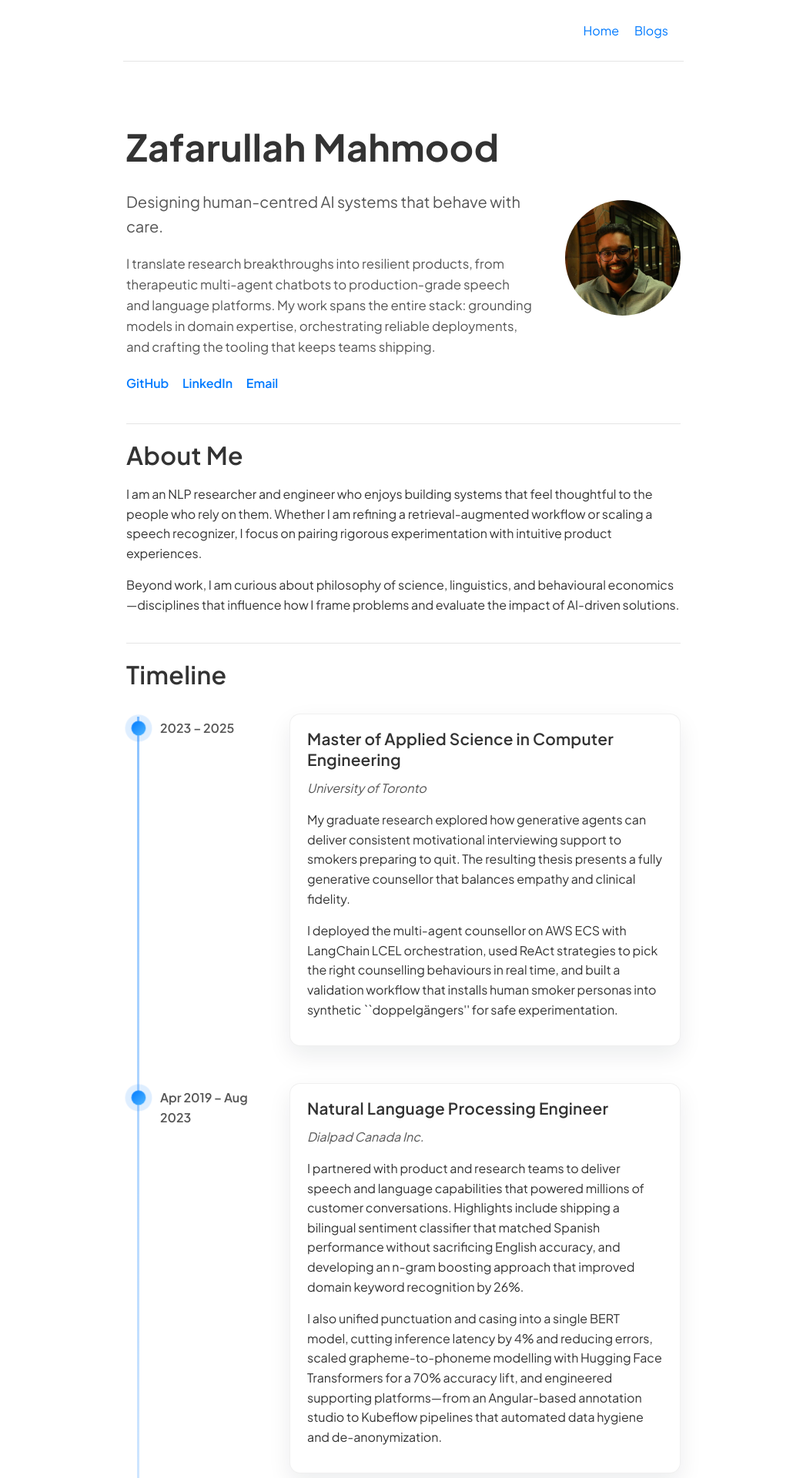
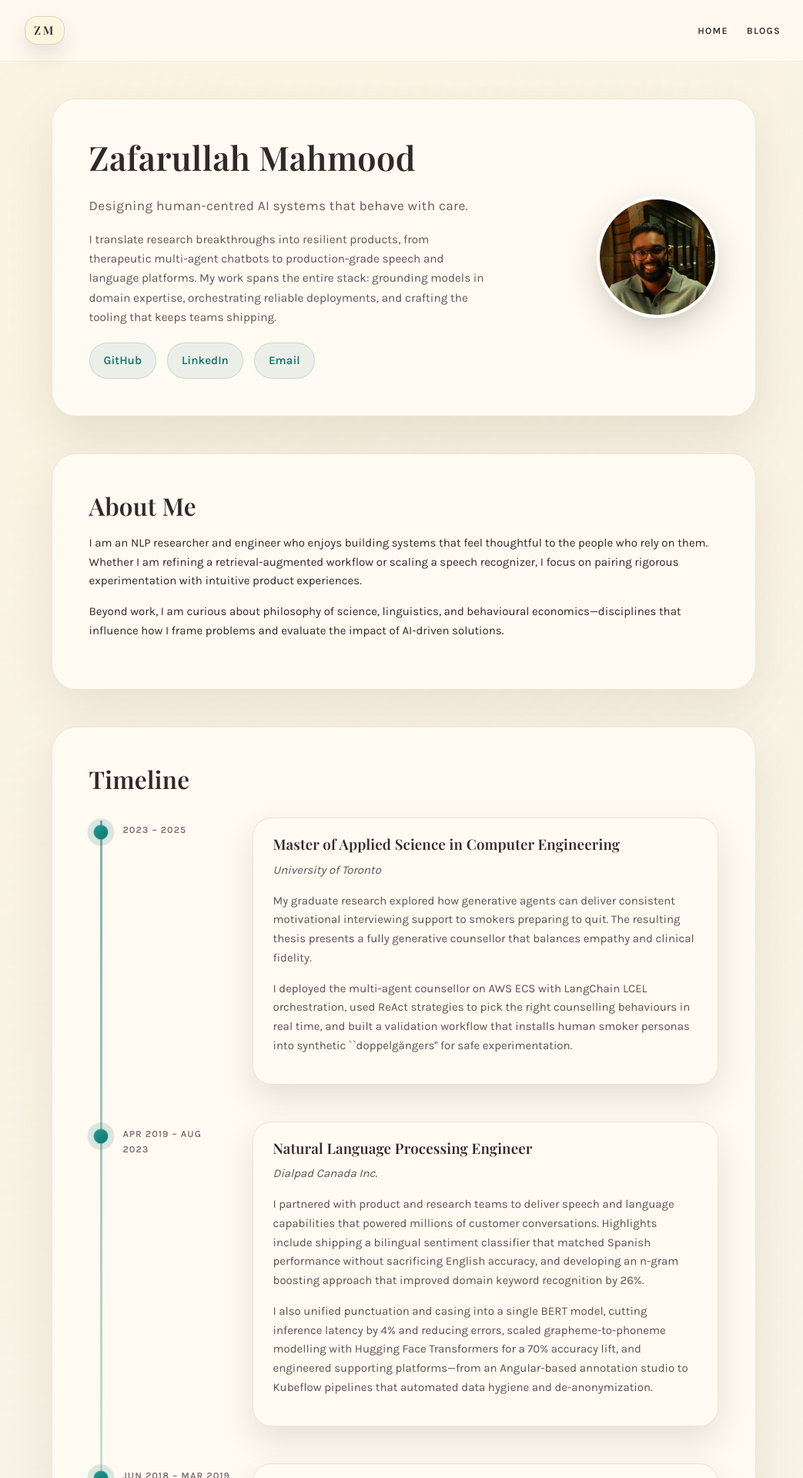
Before and after one commit to zaffnet/zaffnet.github.io, a Jekyll site: the page built from index.html, in a window 1280 px wide. Shown: the top 1920 px of the page at 77% size, without its empty margins (116-1159 px from the left). Built offline with Jekyll 4.4.1, drawn with Linux system fonts in a browser that asks for light colours.

Commit message:
Refresh typography and layout styling

```diff
--- a/_layouts/default.html
+++ b/_layouts/default.html
@@ -8,13 +8,13 @@
   <link rel="stylesheet" href="{{ "/assets/css/syntax.css" | relative_url }}">
   <link rel="preconnect" href="https://fonts.googleapis.com">
   <link rel="preconnect" href="https://fonts.gstatic.com" crossorigin>
-  <link href="https://fonts.googleapis.com/css2?family=Plus+Jakarta+Sans:wght@300;400;500;600;700&display=swap" rel="stylesheet">
+  <link href="https://fonts.googleapis.com/css2?family=Karla:wght@400;500;600;700&family=Playfair+Display:wght@600;700&display=swap" rel="stylesheet">
   <link rel="icon" type="image/svg+xml" href="{{ "/assets/favicon.svg" | relative_url }}">
   <link rel="icon" type="image/png" sizes="32x32" href="{{ "/assets/favicon-32.png" | relative_url }}">
   <link rel="icon" type="image/png" sizes="192x192" href="{{ "/assets/favicon-512.png" | relative_url }}">
   <link rel="apple-touch-icon" href="{{ "/assets/apple-touch-icon.png" | relative_url }}">
   <link rel="icon" type="image/x-icon" href="{{ "/assets/favicon.ico" | relative_url }}">
-  <meta name="theme-color" content="#40256d">
+  <meta name="theme-color" content="#0f766e">
   <script src="https://polyfill.io/v3/polyfill.min.js?features=es6"></script>
   <script id="MathJax-script" async src="https://cdn.jsdelivr.net/npm/mathjax@3/es5/tex-mml-chtml.js"></script>
 </head>
--- a/assets/css/style.css
+++ b/assets/css/style.css
@@ -1,24 +1,40 @@
+@import url('https://fonts.googleapis.com/css2?family=Karla:wght@400;500;600;700&family=Playfair+Display:wght@600;700&display=swap');
+
 /* General styles */
 :root {
-  --text-primary: #333;
-  --text-secondary: #555;
-  --background-primary: #fff;
-  --accent-color: #007aff;
-  --border-color: #e5e5e5;
+  --text-primary: #2f2a25;
+  --text-secondary: #5f564c;
+  --background-primary: #f7f3e9;
+  --accent-color: #0f766e;
+  --border-color: #e4d8c7;
+  --surface-elevated: #fffaf2;
+  --surface-muted: rgba(255, 250, 242, 0.7);
   --header-height: 80px;
-  --font-family-base: 'Plus Jakarta Sans', 'Inter', -apple-system, BlinkMacSystemFont, 'Segoe UI', Roboto, 'Helvetica Neue', Arial, sans-serif;
-  --font-family-heading: 'Plus Jakarta Sans', 'Inter', -apple-system, BlinkMacSystemFont, 'Segoe UI', Roboto, 'Helvetica Neue', Arial, sans-serif;
+  --font-family-base: 'Karla', 'Helvetica Neue', Arial, sans-serif;
+  --font-family-heading: 'Playfair Display', 'Times New Roman', serif;
+}
+
+html {
+  font-size: 15px;
+}
+
+@media (max-width: 520px) {
+  html {
+    font-size: 16px;
+  }
 }
 
 body {
   font-family: var(--font-family-base);
-  line-height: 1.6;
+  line-height: 1.65;
   color: var(--text-primary);
   background-color: var(--background-primary);
   margin: 0;
   padding: 0;
   -webkit-font-smoothing: antialiased;
   -moz-osx-font-smoothing: grayscale;
+  background-image: radial-gradient(circle at top left, rgba(255, 244, 220, 0.6), transparent 45%),
+    radial-gradient(circle at bottom right, rgba(224, 237, 234, 0.5), transparent 40%);
 }
 
 .container {
@@ -28,40 +44,36 @@ body {
   box-sizing: border-box;
 }
 
-.container > header {
-  width: 60vw;
-  margin: 0 auto;
-  padding: 0 20px;
-  box-sizing: border-box;
-}
-
+.container > header,
 .container > main,
 .container > footer {
-  width: min(90vw, 1200px);
+  width: min(88vw, 1100px);
   margin: 0 auto;
-  padding: 0 20px;
+  padding: 0 2rem;
   box-sizing: border-box;
 }
 
 a {
   color: var(--accent-color);
   text-decoration: none;
+  text-decoration-skip-ink: auto;
 }
 
 a:hover {
   text-decoration: underline;
+  text-decoration-color: rgba(15, 118, 110, 0.45);
 }
 
-h1 { font-size: 2.5rem; }
-h2 { font-size: 2rem; }
-h3 { font-size: 1.5rem; }
-h4, h5, h6 { font-size: 1.25rem; }
+h1 { font-size: 2.3rem; }
+h2 { font-size: 1.9rem; }
+h3 { font-size: 1.35rem; }
+h4, h5, h6 { font-size: 1.15rem; }
 
 h1, h2, h3, h4, h5, h6 {
   font-family: var(--font-family-heading);
   font-weight: 600;
-  letter-spacing: 0.01em;
-  line-height: 1.3;
+  letter-spacing: 0.008em;
+  line-height: 1.25;
   margin-top: 2em;
   margin-bottom: 0.5em;
 }
@@ -71,6 +83,9 @@ header {
   height: var(--header-height);
   display: flex;
   justify-content: center;
+  background: rgba(255, 250, 242, 0.85);
+  border-bottom: 1px solid rgba(140, 125, 105, 0.1);
+  backdrop-filter: blur(8px);
 }
 
 header nav {
@@ -78,10 +93,9 @@ header nav {
   justify-content: space-between;
   align-items: center;
   height: 100%;
-  width: 60vw;
-  padding: 0 20px;
+  width: min(88vw, 1100px);
+  padding: 0 2rem;
   box-sizing: border-box;
-  border-bottom: 1px solid var(--border-color);
 }
 
 .nav-logo {
@@ -97,26 +111,66 @@ header nav {
   text-decoration: none;
 }
 
+.nav-logo::before {
+  content: "ZM";
+  font-family: var(--font-family-heading);
+  font-size: 1rem;
+  letter-spacing: 0.18em;
+  color: var(--text-primary);
+  text-transform: uppercase;
+  padding: 0.35rem 0.75rem;
+  border-radius: 16px;
+  background: rgba(255, 244, 220, 0.78);
+  border: 1px solid rgba(140, 125, 105, 0.28);
+  box-shadow: 0 12px 28px rgba(88, 70, 45, 0.15);
+  transition: transform 0.3s ease, box-shadow 0.3s ease;
+}
+
+.nav-logo:focus-visible::before,
+.nav-logo:hover::before {
+  transform: translateY(-2px);
+  box-shadow: 0 18px 36px rgba(88, 70, 45, 0.18);
+}
+
 header nav ul {
   list-style: none;
   margin: 0;
   padding: 0;
   display: flex;
-  gap: 20px;
+  gap: 24px;
+}
+
+header nav ul li a {
+  font-weight: 600;
+  font-size: 0.82rem;
+  letter-spacing: 0.1em;
+  text-transform: uppercase;
+  color: var(--text-primary);
+  padding: 0.75rem 0;
+  transition: color 0.3s ease;
+}
+
+header nav ul li a:hover {
+  color: var(--accent-color);
+}
+
+header nav ul li a:focus-visible {
+  outline: 2px solid rgba(15, 118, 110, 0.75);
+  outline-offset: 4px;
 }
 
 /* Main content */
 main {
-  padding: 40px 0;
+  padding: 48px 0;
 }
 
 /* Footer */
 footer {
   text-align: center;
-  padding: 40px 0;
-  border-top: 1px solid var(--border-color);
+  padding: 48px 0;
+  border-top: 1px solid rgba(140, 125, 105, 0.14);
   color: var(--text-secondary);
-  font-size: 0.9rem;
+  font-size: 0.85rem;
 }
 
 footer p {
@@ -124,16 +178,25 @@ footer p {
 }
 
 footer a {
-  color: var(--text-secondary);
+  color: var(--accent-color);
+}
+
+footer a:hover {
+  text-decoration: underline;
+  text-decoration-color: rgba(15, 118, 110, 0.45);
 }
 
 /* New Homepage Styles */
 .intro-section {
   display: flex;
   align-items: center;
-  padding: 40px 0;
+  padding: clamp(32px, 5vw, 48px);
   gap: 40px;
   flex-wrap: wrap;
+  background: var(--surface-elevated);
+  border-radius: 32px;
+  border: 1px solid rgba(140, 125, 105, 0.16);
+  box-shadow: 0 28px 60px rgba(88, 70, 45, 0.12);
 }
 
 .intro-text {
@@ -143,28 +206,51 @@ footer a {
 
 .intro-text h1 {
   margin-top: 0;
-  font-size: 3rem;
-  font-weight: 700;
+  font-size: clamp(2.4rem, 4vw, 2.9rem);
+  font-weight: 600;
 }
 
 .intro-text .subtitle {
-  font-size: 1.25rem;
-  color: var(--text-secondary);
+  font-size: 1.15rem;
+  color: rgba(47, 42, 37, 0.75);
+  letter-spacing: 0.02em;
 }
 
 .intro-description {
-  margin-top: 1.2rem;
-  font-size: 1.05rem;
-  color: var(--text-secondary);
+  margin-top: 1.1rem;
+  font-size: 1.02rem;
+  color: rgba(47, 42, 37, 0.78);
+  max-width: 58ch;
 }
 
 .contact-links {
   margin-top: 20px;
+  display: flex;
+  flex-wrap: wrap;
+  gap: 14px;
 }
 
 .contact-links a {
-  margin-right: 15px;
+  margin-right: 0;
   font-weight: 600;
+  color: var(--accent-color);
+  padding: 10px 18px;
+  border-radius: 999px;
+  border: 1px solid rgba(15, 118, 110, 0.18);
+  background: rgba(15, 118, 110, 0.08);
+  transition: background-color 0.3s ease, color 0.3s ease, transform 0.3s ease;
+}
+
+.contact-links a:hover {
+  background: var(--accent-color);
+  color: #ffffff;
+  transform: translateY(-2px);
+  text-decoration: none;
+}
+
+.contact-links a:focus-visible {
+  outline: 2px solid rgba(15, 118, 110, 0.75);
+  outline-offset: 3px;
 }
 
 .intro-image img {
@@ -179,15 +265,44 @@ footer a {
   display: flex;
   justify-content: center;
   min-width: 150px;
+  position: relative;
+}
+
+.intro-image::before {
+  content: "";
+  position: absolute;
+  width: 180px;
+  height: 180px;
+  border-radius: 50%;
+  background: radial-gradient(circle, rgba(15, 118, 110, 0.18), transparent 65%);
+  filter: blur(0.6px);
+  z-index: 0;
+}
+
+.intro-image img {
+  position: relative;
+  z-index: 1;
+  border: 4px solid rgba(255, 255, 255, 0.8);
+  box-shadow: 0 16px 40px rgba(88, 70, 45, 0.22);
 }
 
 .content-section {
-  padding: 20px 0;
-  border-top: 1px solid var(--border-color);
+  padding: clamp(32px, 5vw, 48px);
+  margin-top: 48px;
+  border-top: none;
+  border: 1px solid rgba(140, 125, 105, 0.16);
+  border-radius: 32px;
+  background: var(--surface-elevated);
+  box-shadow: 0 24px 58px rgba(88, 70, 45, 0.1);
 }
 
 .content-section h2 {
   margin-top: 0;
+  font-size: clamp(1.8rem, 3vw, 2.1rem);
+}
+
+.content-section:first-of-type {
+  margin-top: 40px;
 }
 
 /* Timeline */
@@ -208,7 +323,7 @@ footer a {
   top: 4px;
   bottom: 4px;
   width: var(--timeline-line-width);
-  background: linear-gradient(180deg, rgba(0, 122, 255, 0.45), rgba(0, 122, 255, 0));
+  background: linear-gradient(180deg, rgba(15, 118, 110, 0.55), rgba(15, 118, 110, 0));
 }
 
 .timeline-item {
@@ -230,32 +345,42 @@ footer a {
   width: var(--timeline-marker-diameter);
   height: var(--timeline-marker-diameter);
   border-radius: 50%;
-  background: linear-gradient(135deg, #007aff, #4fb6ff);
-  box-shadow: 0 0 0 6px rgba(0, 122, 255, 0.15);
+  background: linear-gradient(135deg, #1f9c94, #0f766e);
+  box-shadow: 0 0 0 6px rgba(15, 118, 110, 0.18);
   animation: pulse 6s ease-in-out infinite;
 }
 
 .timeline-date {
   font-weight: 600;
-  color: var(--text-secondary);
+  color: rgba(47, 42, 37, 0.68);
   padding-top: 6px;
+  letter-spacing: 0.08em;
+  text-transform: uppercase;
+  font-size: 0.82rem;
 }
 
 .timeline-body {
-  background: #ffffff;
-  border: 1px solid rgba(0, 0, 0, 0.06);
-  border-radius: 14px;
-  padding: 18px 22px;
-  box-shadow: 0 12px 30px rgba(15, 23, 42, 0.08);
+  background: var(--surface-elevated);
+  border: 1px solid rgba(140, 125, 105, 0.18);
+  border-radius: 24px;
+  padding: 22px 26px;
+  box-shadow: 0 18px 40px rgba(88, 70, 45, 0.14);
+  transition: transform 0.3s ease, box-shadow 0.3s ease;
+}
+
+.timeline-item:hover .timeline-body {
+  transform: translateY(-6px);
+  box-shadow: 0 24px 55px rgba(88, 70, 45, 0.18);
 }
 
 .timeline-body h3 {
   margin-top: 0;
-  font-size: 1.3rem;
+  font-size: 1.25rem;
 }
 
 .timeline-body p {
   margin-top: 0.6rem;
+  color: rgba(47, 42, 37, 0.8);
 }
 
 .timeline-body p:first-of-type {
@@ -264,25 +389,25 @@ footer a {
 
 .timeline-organization {
   font-style: italic;
-  color: var(--text-secondary);
+  color: rgba(47, 42, 37, 0.65);
 }
 
 @keyframes pulse {
   0%,
   100% {
     transform: scale(1);
-    box-shadow: 0 0 0 6px rgba(0, 122, 255, 0.15);
+    box-shadow: 0 0 0 6px rgba(15, 118, 110, 0.18);
   }
   50% {
     transform: scale(1.1);
-    box-shadow: 0 0 0 10px rgba(0, 122, 255, 0.1);
+    box-shadow: 0 0 0 10px rgba(15, 118, 110, 0.12);
   }
 }
 
 /* Skills */
 .skills-intro {
   max-width: 660px;
-  color: var(--text-secondary);
+  color: rgba(47, 42, 37, 0.75);
 }
 
 .skills-infographic {
@@ -293,20 +418,20 @@ footer a {
 }
 
 .skills-card {
-  background: #ffffff;
-  border: 1px solid rgba(15, 23, 42, 0.08);
-  border-radius: 18px;
-  padding: 24px;
-  box-shadow: 0 20px 45px rgba(15, 23, 42, 0.12);
+  background: var(--surface-elevated);
+  border: 1px solid rgba(140, 125, 105, 0.16);
+  border-radius: 26px;
+  padding: 26px;
+  box-shadow: 0 20px 44px rgba(88, 70, 45, 0.12);
   display: flex;
   flex-direction: column;
-  gap: 16px;
+  gap: 14px;
   transition: transform 0.4s ease, box-shadow 0.4s ease;
 }
 
 .skills-card:hover {
   transform: translateY(-6px);
-  box-shadow: 0 28px 50px rgba(15, 23, 42, 0.16);
+  box-shadow: 0 28px 54px rgba(88, 70, 45, 0.18);
 }
 
 .card-header {
@@ -318,20 +443,20 @@ footer a {
 .card-icon {
   width: 52px;
   height: 52px;
-  border-radius: 16px;
-  background: linear-gradient(135deg, rgba(0, 122, 255, 0.15), rgba(0, 122, 255, 0.35));
+  border-radius: 18px;
+  background: linear-gradient(135deg, rgba(15, 118, 110, 0.18), rgba(255, 244, 220, 0.65));
   display: inline-flex;
   align-items: center;
   justify-content: center;
   font-size: 1.6rem;
-  color: #0052a3;
-  box-shadow: inset 0 0 0 1px rgba(0, 122, 255, 0.25);
+  color: #0f766e;
+  box-shadow: inset 0 0 0 1px rgba(15, 118, 110, 0.22);
   animation: float 8s ease-in-out infinite;
 }
 
 .skills-card p {
   margin: 0;
-  color: var(--text-secondary);
+  color: rgba(47, 42, 37, 0.78);
 }
 
 .skill-badges {
@@ -342,8 +467,8 @@ footer a {
 
 .skill-badge {
   --badge-surface: #ffffff;
-  --badge-border: rgba(15, 23, 42, 0.12);
-  --badge-text: #0f172a;
+  --badge-border: rgba(140, 125, 105, 0.2);
+  --badge-text: #2f2a25;
   display: inline-flex;
   align-items: center;
   gap: 0.65rem;
@@ -351,7 +476,7 @@ footer a {
   border-radius: 999px;
   background: var(--badge-surface);
   border: 1px solid var(--badge-border);
-  box-shadow: 0 8px 18px rgba(15, 23, 42, 0.08);
+  box-shadow: 0 10px 24px rgba(88, 70, 45, 0.12);
   color: var(--badge-text);
   transition: transform 0.25s ease, box-shadow 0.25s ease;
 }
@@ -363,14 +488,14 @@ footer a {
 }
 
 .skill-name {
-  font-size: 0.95rem;
+  font-size: 0.9rem;
   font-weight: 600;
   letter-spacing: 0.01em;
 }
 
 .skill-badge:hover {
   transform: translateY(-2px);
-  box-shadow: 0 14px 30px rgba(15, 23, 42, 0.16);
+  box-shadow: 0 16px 36px rgba(88, 70, 45, 0.16);
 }
 
 @keyframes float {
@@ -419,6 +544,7 @@ footer a {
     flex-direction: column;
     text-align: center;
     gap: 24px;
+    padding: 32px 2rem;
   }
 
   .intro-text {
@@ -435,6 +561,15 @@ footer a {
 
   .intro-description {
     text-align: left;
+  }
+
+  .contact-links {
+    justify-content: center;
+  }
+
+  .content-section {
+    padding: 32px 2rem;
+    border-radius: 26px;
   }
 }
 
@@ -453,20 +588,33 @@ footer a {
   .timeline-date {
     padding-left: 0;
   }
+
+  .content-section {
+    padding: 28px 1.5rem;
+    border-radius: 22px;
+    margin-top: 36px;
+  }
+
+  .intro-section {
+    padding: 28px 1.5rem;
+  }
 }
 
 @media (prefers-reduced-motion: reduce) {
   .card-icon,
   .timeline-marker,
-  .skill-badge {
+  .skill-badge,
+  .contact-links a {
     animation: none;
     transition: none;
   }
 
   .skills-card:hover,
-  .skill-badge:hover {
+  .skill-badge:hover,
+  .timeline-item:hover .timeline-body,
+  .contact-links a:hover {
     transform: none;
-    box-shadow: 0 20px 45px rgba(15, 23, 42, 0.12);
+    box-shadow: 0 20px 44px rgba(88, 70, 45, 0.12);
   }
 }
 
@@ -486,27 +634,11 @@ footer a {
   margin-bottom: 15px;
 }
 
-/* Home layout */
-.home-container {
-  width: 100%;
-  max-width: 60vw;
-  margin: 0 auto;
-  padding: 0 1.5rem;
-  box-sizing: border-box;
-}
-
-/* Blog styles */
-.home-container {
-  width: 100%;
-  max-width: 60vw;
-  margin: 0 auto;
-  padding: 0 1.5rem;
-  box-sizing: border-box;
-}
-
+/* Home & Blog layout */
+.home-container,
 .blog-container {
   width: 100%;
-  max-width: 60vw;
+  max-width: min(960px, 92vw);
   margin: 0 auto;
   padding: 0 1.5rem;
   box-sizing: border-box;
@@ -572,7 +704,8 @@ footer a {
   overflow-x: auto;
   padding: 1.2rem;
   border-radius: 8px;
-  background: #f5f7fa;
+  background: var(--surface-muted);
+  border: 1px solid rgba(140, 125, 105, 0.22);
   box-sizing: border-box;
 }
 
@@ -605,7 +738,7 @@ footer a {
 .post-content table td,
 .post-content table th {
   padding: 0.75rem 1rem;
-  border: 1px solid #e0e0e0;
+  border: 1px solid rgba(140, 125, 105, 0.28);
 }
 
 /* Responsive Design */
@@ -618,8 +751,8 @@ footer a {
   }
 }
 .container > main {
-  padding-top: 40px;
-  padding-bottom: 40px;
+  padding-top: 48px;
+  padding-bottom: 48px;
 }
 
 body.post-page .container > main,
```
